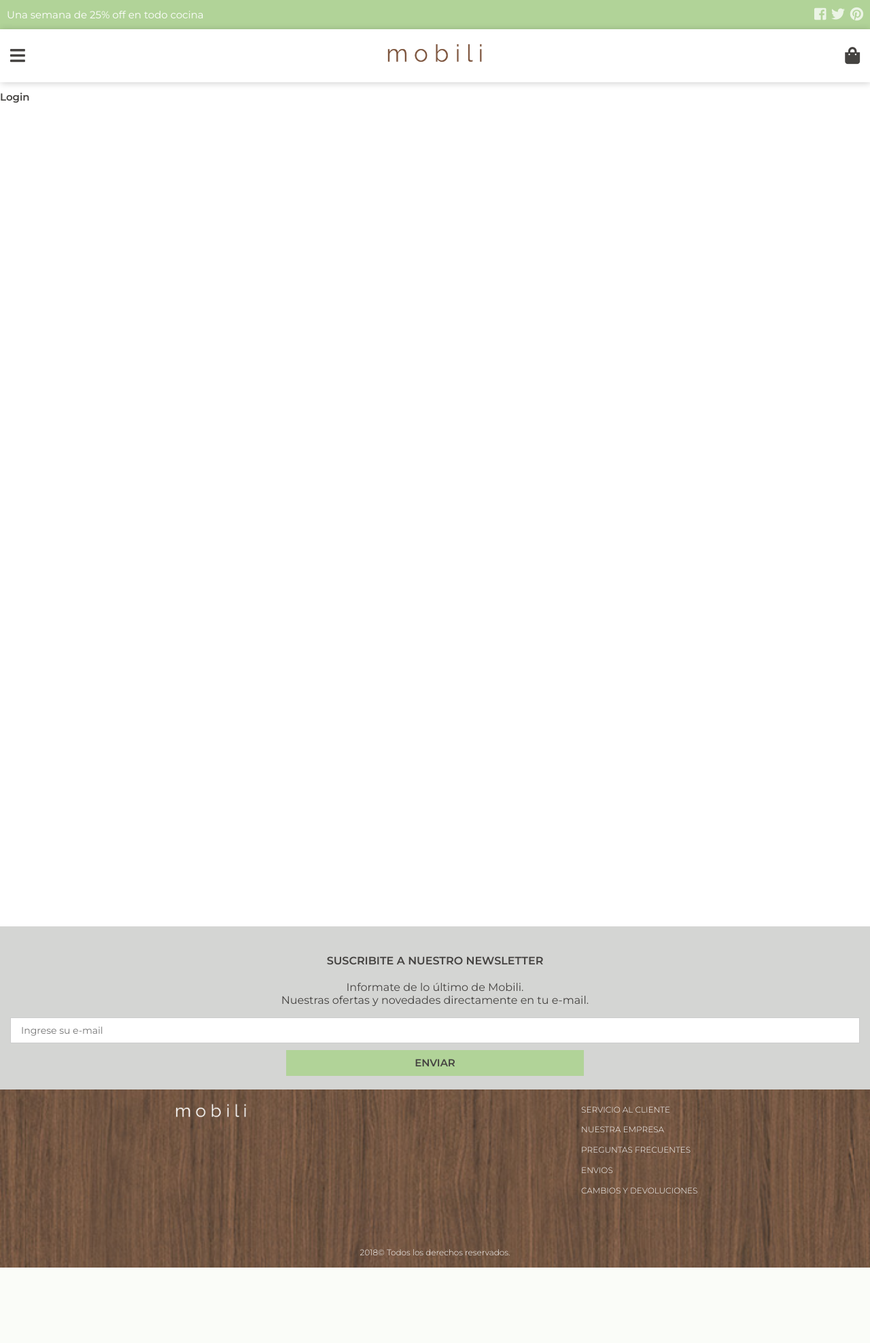
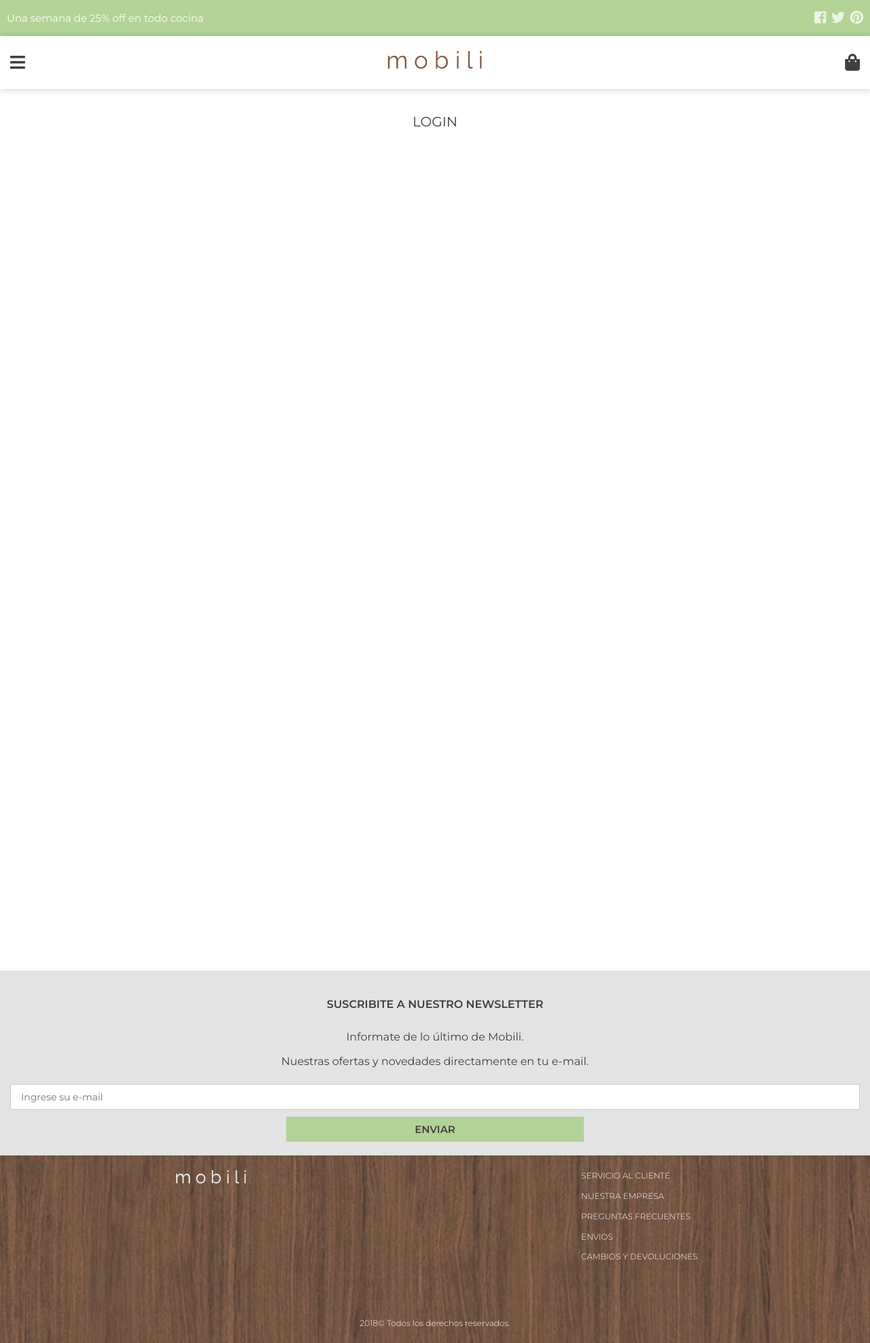
Before and after one commit to nattsdaff/mobili, a PHP site: page /login.html in a window 1280 px wide. Shown: the whole page at 68% size. Before the commit the page ends 1865 px from the top, so only its background shows below. Run offline with PHP 8.4, Linux system fonts and the light colour scheme; some libraries are stand-ins or nearby versions.

Commit message:
Chequeo con nat

```diff
--- a/Staging/css/styles.css
+++ b/Staging/css/styles.css
@@ -9,13 +9,14 @@
 html, body {
   font-size: 10px;
   font-family: "Montserrat", Helvetica, Arial, sans-serif;
-  color: #454341; }
+  color: #413F3D; }
 
 h4 {
   font-size: 2em; }
 
 p {
-  font-size: 1.6em; }
+  font-size: 1.6em;
+  line-height: 2.2em; }
 
 a {
   color: inherit;
@@ -30,7 +31,7 @@ footer {
   background: url(../img/footer-bg.jpg) no-repeat;
   background-size: cover;
   color: #fff;
-  padding: 1.5rem 1rem; } /*REM=Relative to font-size of the root element*/
+  padding: 1.5rem 1rem; }
   footer .altMenu {
     display: -webkit-box;
     display: -ms-flexbox;
@@ -115,7 +116,7 @@ header #mainNav {
     top: 8rem;
     left: 0;
     right: 0;
-    background: #D4D5D3;
+    background: #E3E3E3;
     width: 100%;
     padding: 0 1.5rem;
     display: none; }
@@ -147,7 +148,7 @@ header #mainNav {
 
 /* /Borrar cuando haya contenido real en el Home*/
 .newsletter {
-  background: #D4D5D3;
+  background: #E3E3E3;
   text-align: center;
   padding: 2rem 1.5rem; }
   .newsletter-title {
@@ -176,10 +177,24 @@ header #mainNav {
       background: #B1D398;
       padding: 1rem 0;
       cursor: pointer;
-      color: #454341;
+      color: #413F3D;
       -webkit-transition: all 0.2s linear;
       -o-transition: all 0.2s linear;
       transition: all 0.2s linear; }
       .newsletter form .formBtn:hover {
-        background: #454341;
+        background: #413F3D;
         color: #B1D398; }
+
+/* Borrar cuando haya contenido real en el Home*/
+.borrame {
+  height: 1200px; }
+
+/* /Borrar cuando haya contenido real en el Home*/
+.login {
+  background: #fff;
+  text-align: center;
+  padding: 2rem 1.5rem; }
+  .login-title {
+    text-transform: uppercase;
+    font-size: 2em;
+    font-weight: 500; }
```
Also changed, not shown: 1 other file.
